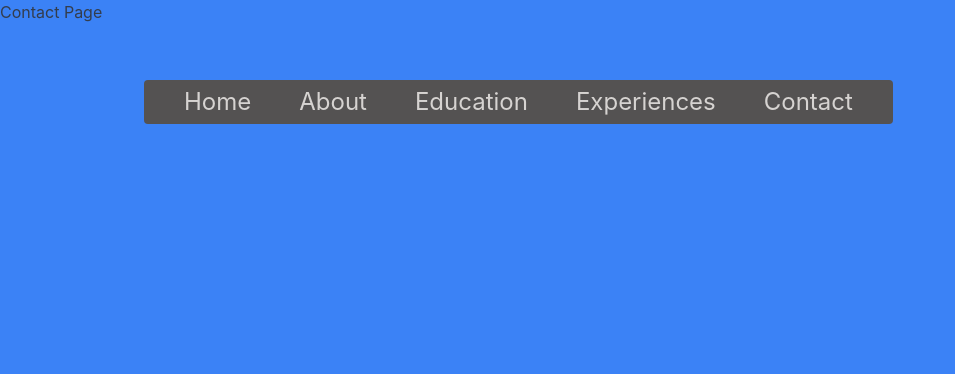
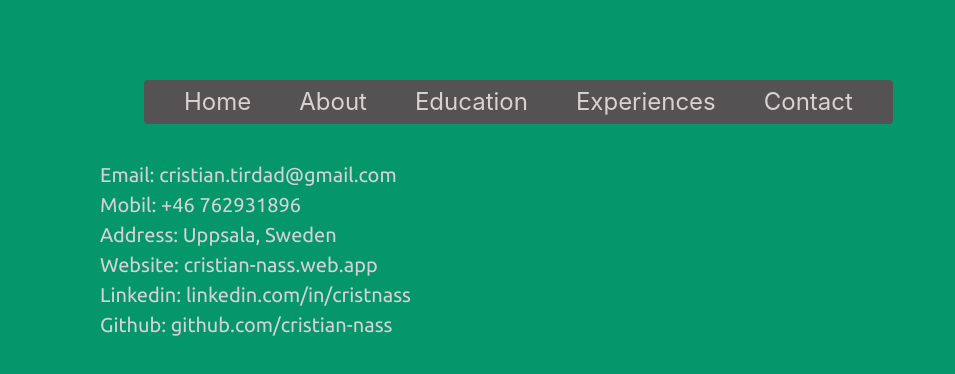
Before and after one commit to Cristian-Nass/cristian-nass-personal-web-site, a React (Vite) app: page /contact in a window 1280 px wide. Shown: the top 374 px of the page, without its empty margins (0-955 px from the left). Built offline with nearby package versions, Linux system fonts and the light colour scheme.

Commit message:
imlemented contact

```diff
--- a/src/App.css
+++ b/src/App.css
@@ -92,3 +92,7 @@
 .menu-items-mobile:hover {
   opacity: 0.3;
 }
+
+.contact-hover-mouse:hover {
+  color: rgb(49, 67, 65);
+}
--- a/src/pages/Contact.tsx
+++ b/src/pages/Contact.tsx
@@ -1,9 +1,55 @@
 import transition from '../transition';
+import {useMediaQuery} from 'usehooks-ts';
 
 const Contact = () => {
+  const matches = useMediaQuery('(min-width: 1024px)');
+
   return (
-    <div className="bg-blue-500 bg-cover top-0 left-0 absolute h-full w-full">
-      Contact Page
+    <div className="bg-emerald-600 bg-cover top-0 left-0 absolute h-full w-full">
+      <div
+        className="flex flex-row"
+        style={{
+          backgroundColor: '#059669',
+          padding: matches ? '20vh 100px' : '10vh 20px',
+          color: 'lightgray',
+          fontFamily: 'Ubuntu',
+          fontSize: '20px',
+        }}>
+        <div
+          className={matches ? 'basis-2/3' : undefined}
+          style={{userSelect: 'text'}}>
+          Email:{' '}
+          <a
+            className="contact-hover-mouse"
+            target="_blank"
+            href="mailto: cristian.tirdad@gmail.com">
+            cristian.tirdad@gmail.com
+          </a>
+          <br />
+          Mobil: +46 762931896
+          <br />
+          Address: Uppsala, Sweden
+          <br />
+          Website: cristian-nass.web.app
+          <br />
+          Linkedin:{' '}
+          <a
+            className="contact-hover-mouse"
+            href="https://linkedin.com/in/cristnass"
+            target="_blank">
+            linkedin.com/in/cristnass
+          </a>
+          <br />
+          Github:{' '}
+          <a
+            className="contact-hover-mouse"
+            href="https://github.com/cristian-nass"
+            target="_blank">
+            github.com/cristian-nass
+          </a>
+        </div>
+        {matches && <div className="basis-1/3"></div>}
+      </div>
     </div>
   );
 };
```
